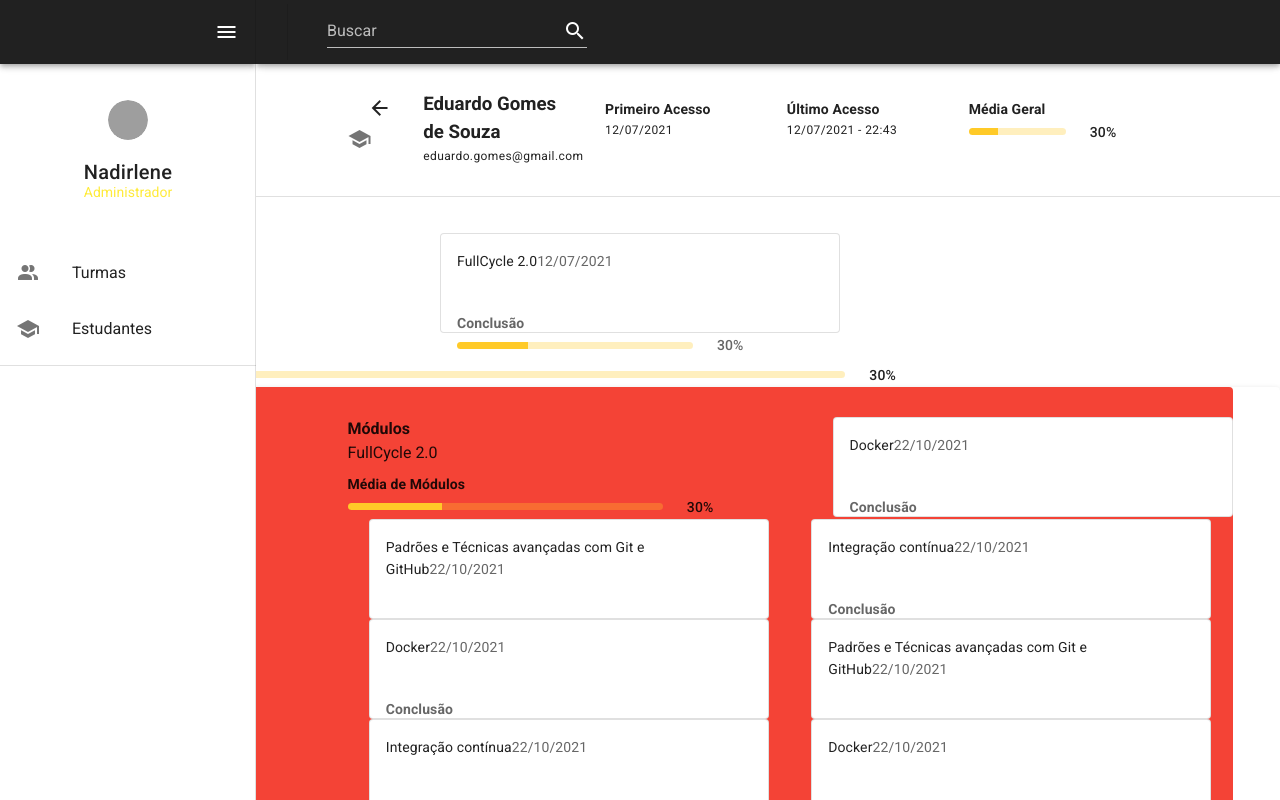
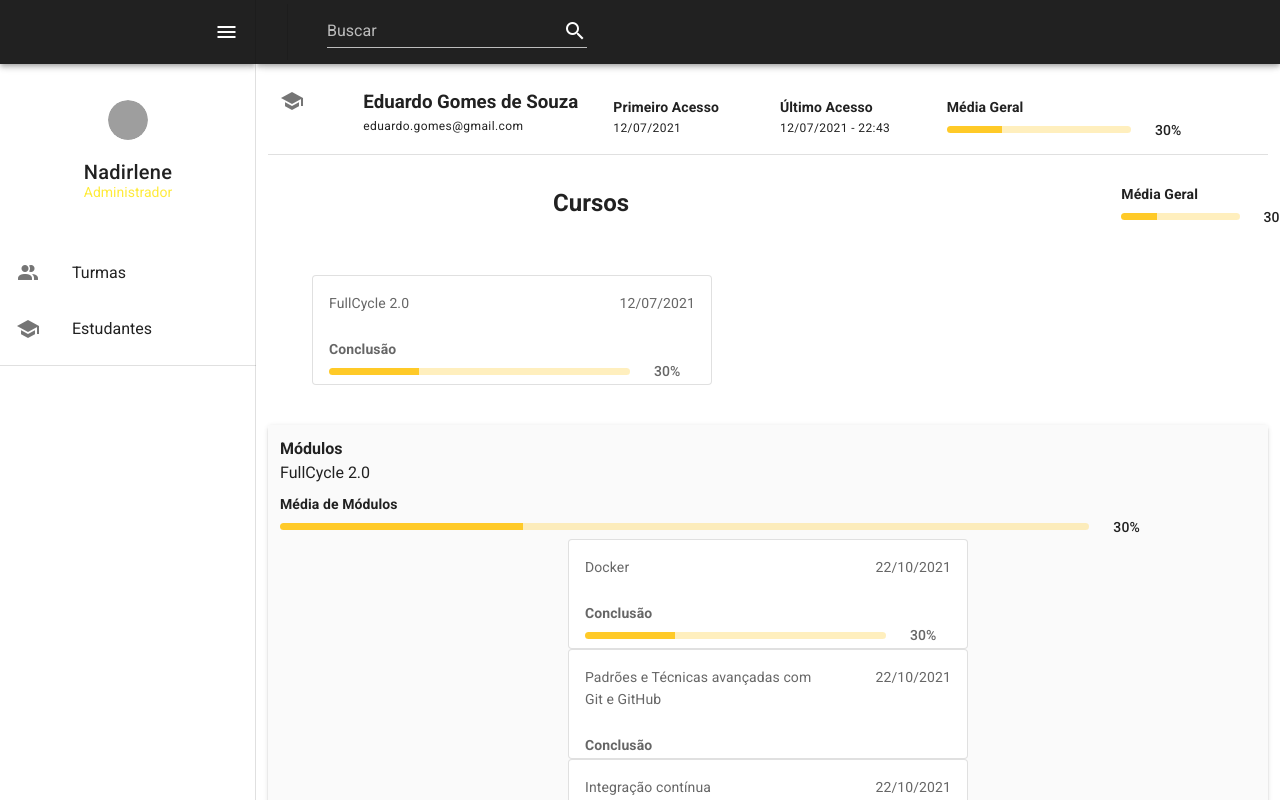
Before and after one commit to Nadirlene/Teste, a Vue app in the folder fullcycle/: page / in a window 1280 px wide. Shown: the top 800 px of the page. Built offline with nearby package versions, Linux system fonts and the light colour scheme; grey boxes are pictures that could not be loaded.

Commit message:
ajustes css inf-usuario

```diff
--- a/fullcycle/src/App.vue
+++ b/fullcycle/src/App.vue
@@ -12,7 +12,7 @@
         ></v-text-field>
       </v-responsive>
     </v-app-bar>
-    <v-navigation-drawer app>
+    <v-navigation-drawer app fixed>
       <v-app-bar color="grey darken-4">
         <v-img
           class="ml-5"
@@ -65,8 +65,9 @@
       </v-list>
       <v-divider></v-divider>
     </v-navigation-drawer>
-
-    <v-info-usuario class="mt-15"
+    <v-main>
+      <v-container>
+        <v-info-usuario
           :nome="objetoEstudante.nome"
           :email="objetoEstudante.email"
           :primeiroAcesso="objetoEstudante.primeiroAcesso"
@@ -77,20 +78,29 @@
         </v-info-usuario>
 
         <v-divider></v-divider>
-    <h2>Cursos</h2>
+
+        <v-row>
+          <v-col cols="10"><h2>Cursos</h2></v-col>
+          <v-col cols="2" class="mt-5">
+            <v-media
+              :texto="'Média Geral'"
+              :valor="objetoCursos.mediaCursoGeral"
+              :porcentagem="objetoCursos.mediaCursoGeralPorcentagem"
+            ></v-media>
+          </v-col>
+        </v-row>
+        <v-row>
+          <v-col cols="6">
             <v-card-info
               :descricao="objetoCursos.descricaoCurso"
               :porcentagem="objetoCursos.mediaCursoPorcentagem"
               :valor="objetoCursos.mediaCurso"
               :data="objetoCursos.data"
             ></v-card-info>
+          </v-col>
+        </v-row>
 
-    <v-media
-      :texto="'Média Geral'"
-      :valor="objetoCursos.mediaCursoGeral"
-      :porcentagem="objetoCursos.mediaCursoGeralPorcentagem"
-    ></v-media>
-    <v-card>
+        <v-card class="mt-10">
           <v-squad
             :titulo="'Módulos'"
             :subtitle="objetoCursos.descricaoCurso"
@@ -99,7 +109,6 @@
             :objetoFor="objetoModulos"
           ></v-squad>
         </v-card>
-
 
         <v-container class="content">
           <v-row>
@@ -127,10 +136,16 @@
             </v-col>
           </v-row>
         </v-container>
+      </v-container>
+    </v-main>
   </v-app>
 </template>
 
 <style scoped>
+h2 {
+  padding: 30px 0px 30px 210px;
+  margin-left: 75px;
+}
 .v-list-item-group .v-list-item--active {
   background: #ffca28;
 }
@@ -149,13 +164,6 @@
   display: flex;
   margin-bottom: 5rem;
 }
-.content {
-  display: flex;
-  flex-wrap: wrap;
-  padding: 30px 0px 30px 300px;
-  border: none;
-}
-
 
 </style>
 
--- a/fullcycle/src/components/card_informativo/index.vue
+++ b/fullcycle/src/components/card_informativo/index.vue
@@ -1,11 +1,16 @@
 <template>
-  <v-card outlined class="mx-auto" max-height="100px" max-width="400" height="100px" width="400">
+  <v-card outlined class="mx-auto" max-height="150px" min-width="300" max-width="400" height="110px" width="400">
+
     <v-card-text>
-      <label class="text-h8 text--primary">{{ descricao }}</label>
-      <span>{{ data }}</span>
+      <v-row >
+        <v-col cols="8"><label class="text-wrap">{{ descricao }}</label></v-col>
+        <v-col cols="4"> <span class="float-right">{{ data }}</span></v-col>
+      </v-row>
+
+
     </v-card-text>
-    <v-card-text>
-      <v-media
+    <v-card-text class="pt-0" >
+      <v-media width="50%"
         :texto="texto"
         :valor="valor"
         :porcentagem="porcentagem"
--- a/fullcycle/src/components/info_usuario/index.vue
+++ b/fullcycle/src/components/info_usuario/index.vue
@@ -1,27 +1,27 @@
 <template>
-  <v-container class="content mx-auto ">
+  <v-container class="content">
     <v-row>
-      <v-col cols="1" md="1">
-        <v-btn text><v-icon>mdi-arrow-left</v-icon></v-btn>
+      <v-col cols="1">
+        <!-- <v-btn text><v-icon>mdi-arrow-left</v-icon></v-btn> -->
         <v-icon>mdi-school</v-icon>
       </v-col>
 
-      <v-col cols="4" md="4">
+      <v-col cols="3">
         <h3>{{ nome }}</h3>
         <p class="caption mb-0">{{ email }}</p>
       </v-col>
 
-      <v-col cols="3" md="4">
+      <v-col cols="2">
         <p class="subtitle-2 font-weight-bold pt-2 mb-0">Primeiro Acesso</p>
         <p class="caption mb-0">{{ primeiroAcesso }}</p>
       </v-col>
 
-      <v-col cols="3" md="4">
+      <v-col cols="2">
         <p class="subtitle-2 font-weight-bold pt-2 mb-0">Último Acesso</p>
         <p class="caption mb-0">{{ ultimoAcesso }}</p>
       </v-col>
 
-      <v-col cols="4" md="4">
+      <v-col cols="3" class="justify-end">
         <v-media
           :texto="texto"
           :valor="valor"
@@ -60,15 +60,15 @@
 
 @media (max-width: 960px) {
   .col-md-4 {
-    flex: 0 0 50%;
-    max-width: 50%;
+    flex: 0 0 20%;
+    max-width: 20%;
   }
 }
 
 @media (max-width: 760px) {
   .col-md-4 {
-    flex: 0 0 100%;
-    max-width: 100%;
+    flex: 0 0 50%;
+    max-width: 50%;
   }
 }
 </style>
--- a/fullcycle/src/components/media/index.vue
+++ b/fullcycle/src/components/media/index.vue
@@ -1,12 +1,12 @@
 <template>
   <v-row class="">
     <v-col cols="12">
-      <p class="subtitle-2 font-weight-bold  pt-2 mb-0" >{{texto}}</p>
+      <p class="subtitle-2 font-weight-bold pt-2 mb-0">{{texto}}</p>
       <v-row>
-        <v-col cols="8">
+        <v-col cols="10">
           <v-progress-linear class="mt-2 bottom" color="#ffca28" height="7" rounded :value="valor"></v-progress-linear>
         </v-col>
-        <v-col cols="4">
+        <v-col cols="2">
           <label class="subtitle-2">{{ porcentagem }}</label>
         </v-col>
       </v-row>
--- a/fullcycle/src/components/squad/index.vue
+++ b/fullcycle/src/components/squad/index.vue
@@ -1,5 +1,5 @@
 <template>
-  <v-container class="content red">
+  <v-container class="content grey lighten-5">
     <v-row>
       <v-col cols="12">
         <h4>{{ titulo }}</h4>
```
Lines whose indentation alone changed are shown as unchanged.
